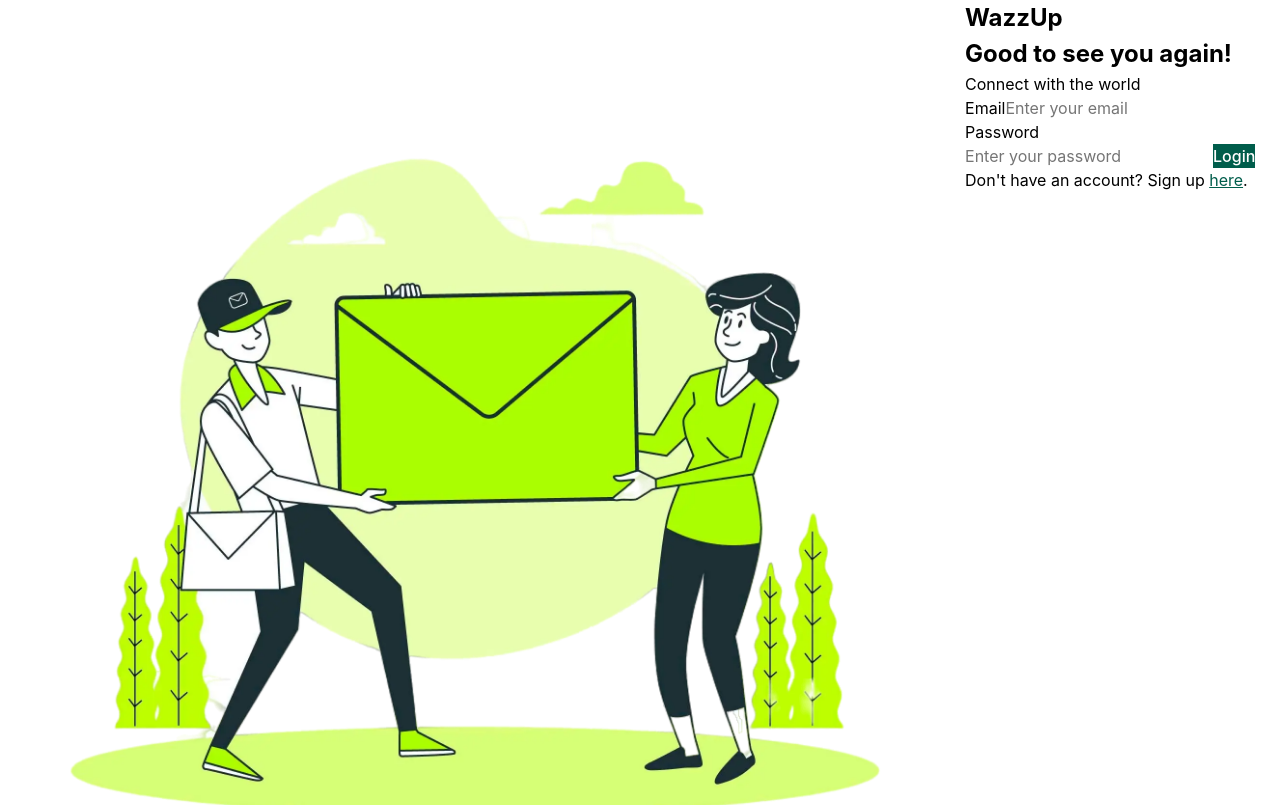
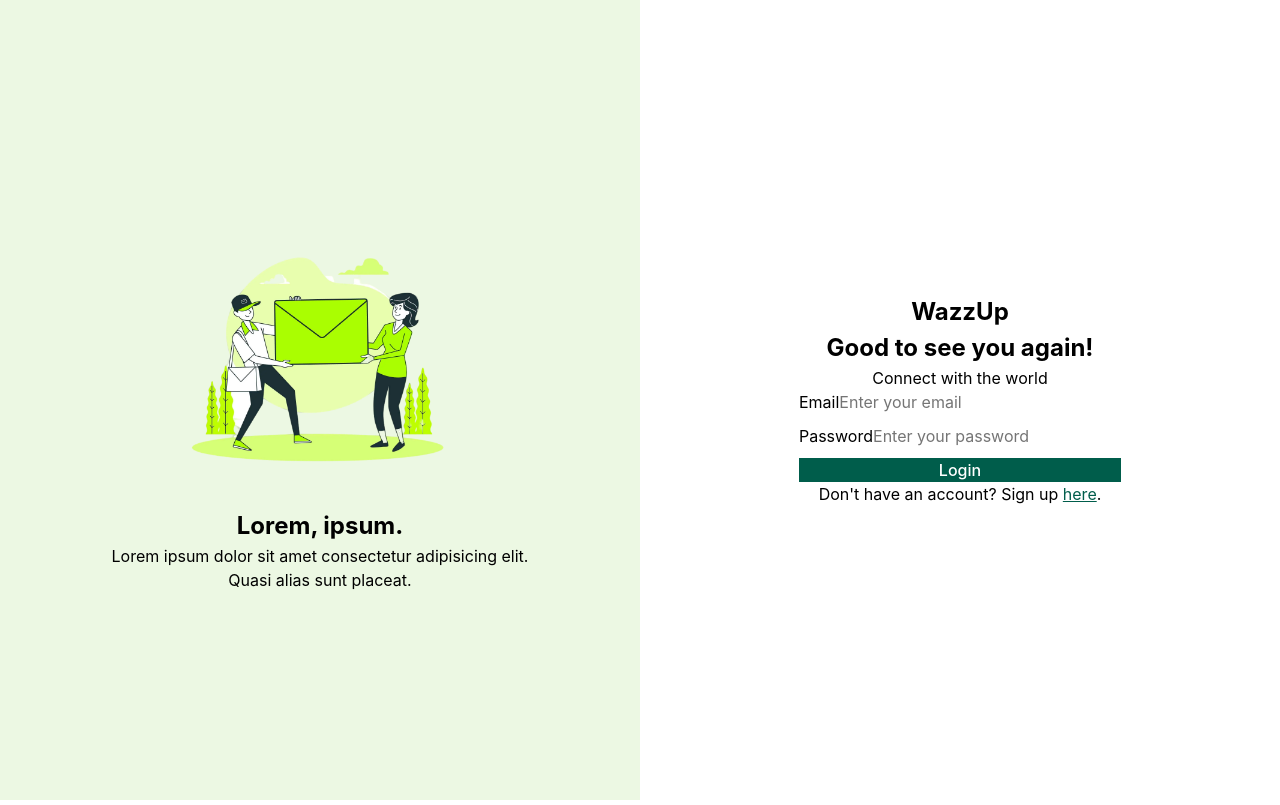
Before and after one commit to evanckennedy/wazzup, a React (Vite) app in the folder frontend/: page / in a window 1280 px wide. Shown: the top 805 px of the page. Built offline with nearby package versions, Linux system fonts and the light colour scheme.

Commit message:
basic styling for auth page

```diff
--- a/frontend/src/components/AuthBanner.jsx
+++ b/frontend/src/components/AuthBanner.jsx
@@ -3,8 +3,8 @@ import AuthBannerImg from '../media/auth-banner-img.webp'
 
 function AuthBanner() {
   return (
-    <section className='auth-banner'>
-        <img src={AuthBannerImg} alt="authorization banner image" />
+    <section className='flex flex-column auth-section auth-banner'>
+        <img className='auth-banner-img' src={AuthBannerImg} alt="authorization banner image" />
         <h2>Lorem, ipsum.</h2>
         <p>Lorem ipsum dolor sit amet consectetur adipisicing elit. Quasi alias sunt placeat.</p>
       </section>
--- a/frontend/src/components/AuthSection.jsx
+++ b/frontend/src/components/AuthSection.jsx
@@ -13,7 +13,7 @@ function AuthSection() {
     setIsLoginDisplay(!isLoginDisplay);
   }
   return (
-    <section>
+    <section className='flex flex-column auth-section'>
       <AuthHeader />
       {/* Conditionally render WelcomeMessage, AuthForm, and AuthPrompt based on isLoginDisplay */}
       <WelcomeMessage isLoginDisplay={isLoginDisplay}/>
--- a/frontend/src/components/LoginForm.jsx
+++ b/frontend/src/components/LoginForm.jsx
@@ -7,7 +7,8 @@ function LoginForm() {
   const [password, setPassword] = useState('');
 
   return (
-    <form action="">
+    <form action="" className='flex flex-column gap-10'>
+      <div>
         <label htmlFor="email">Email</label>
         <input
           type="email"
@@ -16,6 +17,8 @@ function LoginForm() {
           value={email}
           onChange={e => setEmail(e.target.value)}
         />
+      </div>
+      <div>
         <label htmlFor="password">Password</label>
         <input
           type="password"
@@ -24,6 +27,7 @@ function LoginForm() {
           value={password}
           onChange={e => setPassword(e.target.value)}
         />
+      </div>
       <AuthButton text='Login' />
     </form>
   )
--- a/frontend/src/components/RegisterForm.jsx
+++ b/frontend/src/components/RegisterForm.jsx
@@ -8,7 +8,8 @@ function RegisterForm() {
   const [name, setName] = useState('');
 
   return (
-    <form action="">
+    <form action="" className='flex flex-column gap-10'>
+      <div>
         <label htmlFor="name">Name</label>
         <input
           type="text"
@@ -17,6 +18,8 @@ function RegisterForm() {
           value={name}
           onChange={e => setName(e.target.value)}
         />
+      </div>
+      <div>
         <label htmlFor="email">Email</label>
         <input
           type="email"
@@ -25,6 +28,8 @@ function RegisterForm() {
           value={email}
           onChange={e => setEmail(e.target.value)}
         />
+      </div>
+      <div>
         <label htmlFor="password">Password</label>
         <input
           type="password"
@@ -33,6 +38,7 @@ function RegisterForm() {
           value={password}
           onChange={e => setPassword(e.target.value)}
         />
+      </div>
       <AuthButton text='Sign Up' />
     </form>
   )
--- a/frontend/src/pages/Authorization.jsx
+++ b/frontend/src/pages/Authorization.jsx
@@ -4,7 +4,7 @@ import AuthSection from '../components/AuthSection';
 
 function Authorization() {
   return (
-    <div className='flex'>
+    <div className='flex authorization-container'>
       <AuthBanner />
       <AuthSection />
     </div>
--- a/frontend/src/style/index.css
+++ b/frontend/src/style/index.css
@@ -16,6 +16,10 @@
 
 .justify-between {
   justify-content: space-between;
+}
+
+.flex-column {
+  flex-direction: column;
 }
 
 .gap-10 {
@@ -39,7 +43,8 @@
   --white: #fff;
   --checkmark-blue: #34B7F1;
   --outgoing-chat-bubble: #ECE5DD;
-  --very-light-green: #dcf8c6;
+  --light-green: #dcf8c6;
+  --very-light-green: #ecf8e3;
 }
 
 body {
@@ -62,6 +67,13 @@ body {
 /* - - - - - - - - - - - - - - - - - - - - - - - - - - - */
 /*  Page: Authorization                                  */
 /* - - - - - - - - - - - - - - - - - - - - - - - - - - - */
+.authorization-container {
+  height: 100svh;
+  width: 100svw;
+  > * {
+    flex: 1;
+  }
+}
 /* ============================================= */
 /* Component: AuthPrompt                         */
 /* ============================================= */
@@ -71,10 +83,36 @@ body {
   text-decoration: underline;
 }
 /* ============================================= */
-/* Component: AuthPrompt                         */
+/* Component: AuthForm                           */
 /* ============================================= */
 .auth-button {
   background-color: var(--forest-green);
   color: var(--white);
   font-weight: 500;
 }
+/* ============================================= */
+/* Component: AuthBanner                         */
+/* ============================================= */
+.auth-section {
+  width: 100%;
+  height: 100%;
+  align-items: center;
+  justify-content: center;
+  padding: 2rem 10rem;
+}
+.auth-banner {
+  background-color: var(--very-light-green);
+
+  > p, h2 {
+    text-align: center;
+  }
+}
+.auth-banner-img {
+  width: 300px;
+}
+/* ============================================= */
+/* Component: LoginForm                          */
+/* ============================================= */
+/* ============================================= */
+/* Component: RegisterForm                       */
+/* ============================================= */
```
Lines whose indentation alone changed are shown as unchanged.
